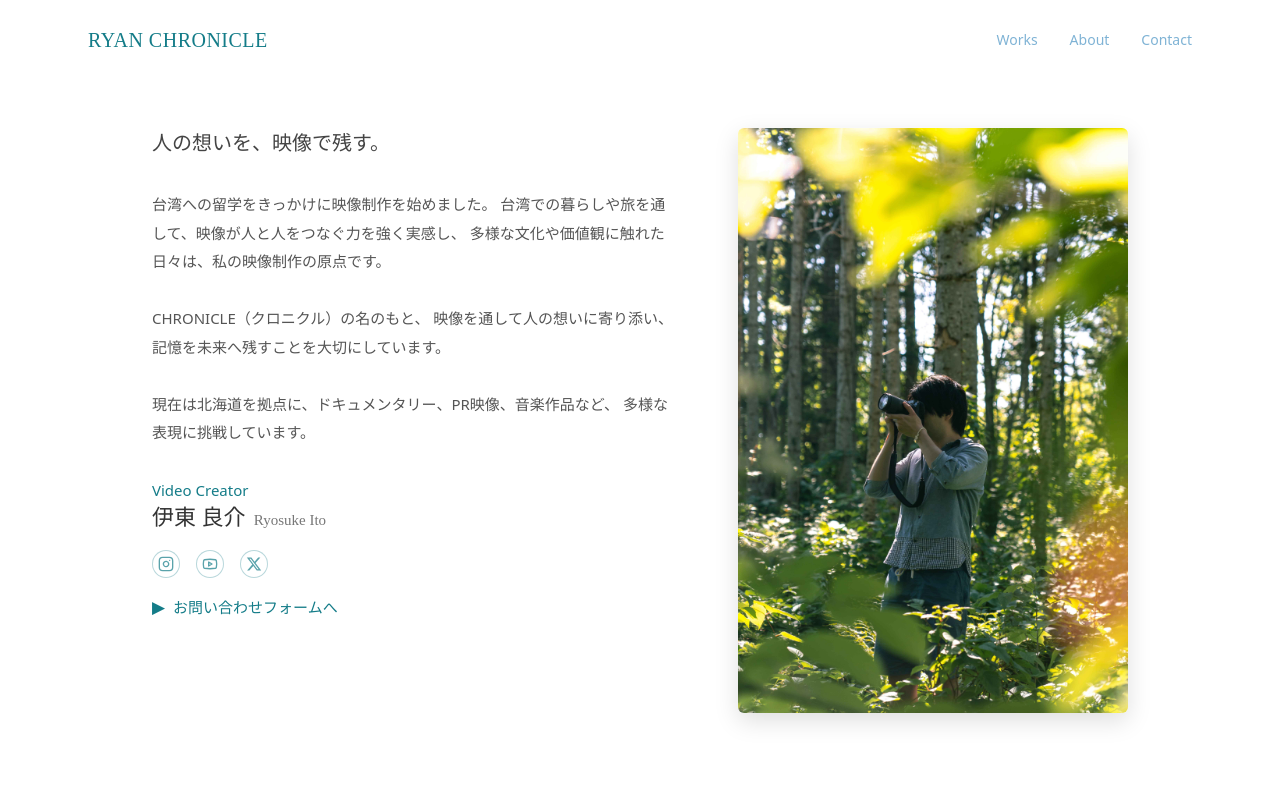
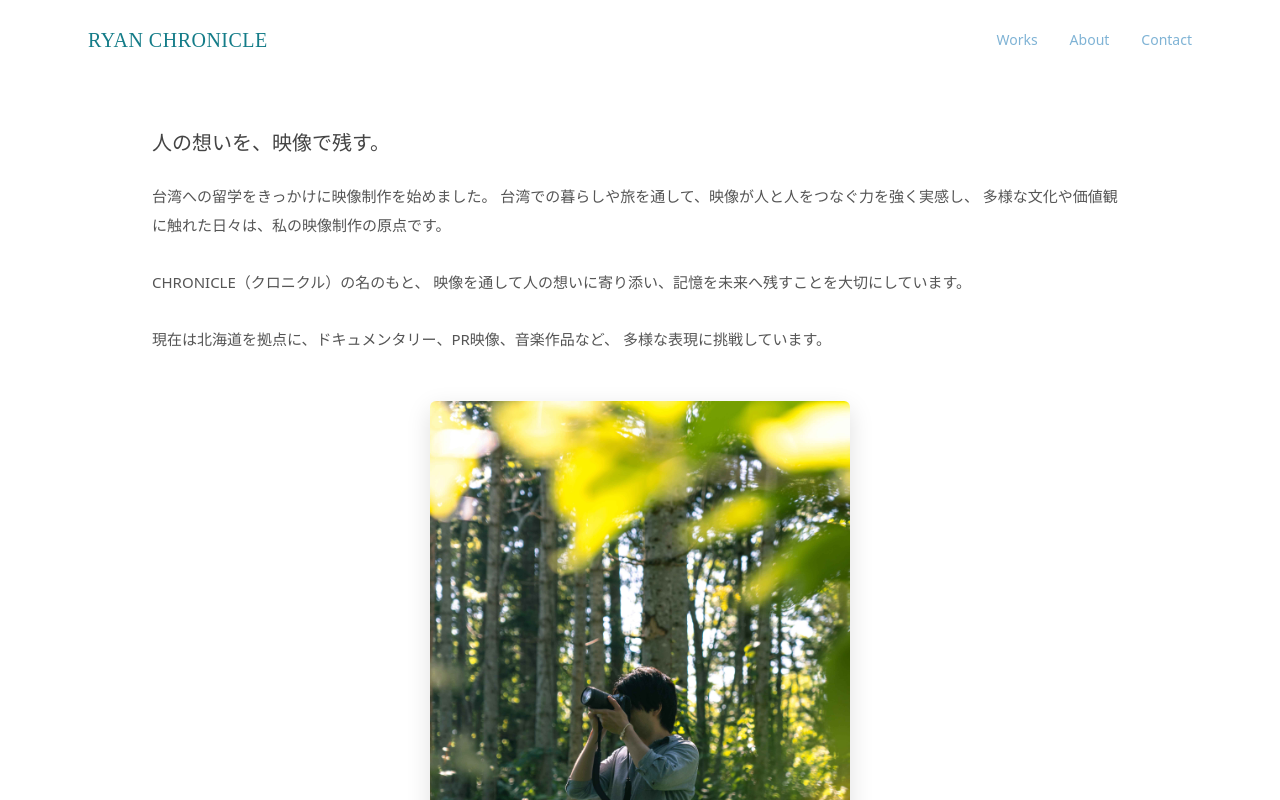
Before and after one commit to ikucha-portfolio/video-creator-portfolio-frontend, a React (Vite) app: page /video-creator-portfolio-frontend/about in a window 1280 px wide. Shown: the top 800 px of the page. Built offline with nearby package versions, Linux system fonts and the light colour scheme; a web font is replaced by a local one.

Commit message:
aboutページの名前の写真の下へ変更

```diff
--- a/src/components/AboutB.jsx
+++ b/src/components/AboutB.jsx
@@ -108,13 +108,12 @@ export default function AboutB({ onBack }) {
       <main className="pt-32 pb-32 px-6 max-w-5xl mx-auto space-y-32">
 
         {/* PROFILE SECTION */}
-        <section>
-          <div className="grid grid-cols-1 md:grid-cols-[1.4fr_1fr] gap-10 items-start">
+{/* PROFILE SECTION */}
+<section className="space-y-12">
 
-            {/* LEFT */}
-            <div className="space-y-8 md:pr-6">
-
-              <h2 className="text-[20px]  font-mincho text-[#444]" translate="no">
+  {/* --- ① テキスト --- */}
+  <div className="space-y-6">
+    <h2 className="text-[20px] font-mincho text-[#444]" translate="no">
       人の想いを、映像で残す。
     </h2>
 
@@ -129,15 +128,24 @@ export default function AboutB({ onBack }) {
       現在は北海道を拠点に、ドキュメンタリー、PR映像、音楽作品など、
       多様な表現に挑戦しています。
     </p>
+  </div>
 
-              {/* 名前・SNS・フォームブロック */}
-              <div className="space-y-4" translate="no">
+  {/* --- ② 写真（上48px） --- */}
+  <div className="mt-12 flex justify-center">
+    <img
+      src={ryanImg}
+      alt="Ryosuke Ito"
+      className="w-full max-w-[420px] rounded-md object-cover shadow-[0_8px_24px_rgba(0,0,0,0.13)]"
+    />
+  </div>
 
-                {/* 名前 */}
+  {/* --- ③ Video Creator / 名前 / SNS（上48px） --- */}
+  <div className="space-y-6 mt-12" translate="no">
+
     <div>
       <p className="text-[15px] text-[#147C88] font-medium">Video Creator</p>
 
-                  <p className="text-[22px]  font-mincho text-[#333] flex items-baseline">
+      <p className="text-[22px] font-mincho text-[#333] flex items-baseline">
         伊東 良介
         <span className="text-[15px] font-mincho text-[#777] ml-[0.55em]">
           Ryosuke Ito
@@ -160,7 +168,7 @@ export default function AboutB({ onBack }) {
       </IconLink>
     </div>
 
-                {/* 問い合わせ */}
+    {/* お問い合わせボタン */}
     <Link
       to="/contact#form"
       className="group inline-flex items-center gap-2 text-[#147C88] text-[15px]"
@@ -169,20 +177,10 @@ export default function AboutB({ onBack }) {
       <span className="group-hover:opacity-80 transition">お問い合わせフォームへ</span>
     </Link>
   </div>
-            </div>
 
-            {/* RIGHT PHOTO */}
-            <div className="flex justify-end">
-              <img
-  src={ryanImg}
-  alt="Ryosuke Ito"
-  className="w-full max-w-[400px] rounded-md object-cover shadow-[0_8px_24px_rgba(0,0,0,0.13)]"
-/>
+</section>
 
-            </div>
 
-          </div>
-        </section>
 
         <Divider />
 
```
Lines whose indentation alone changed are shown as unchanged.
